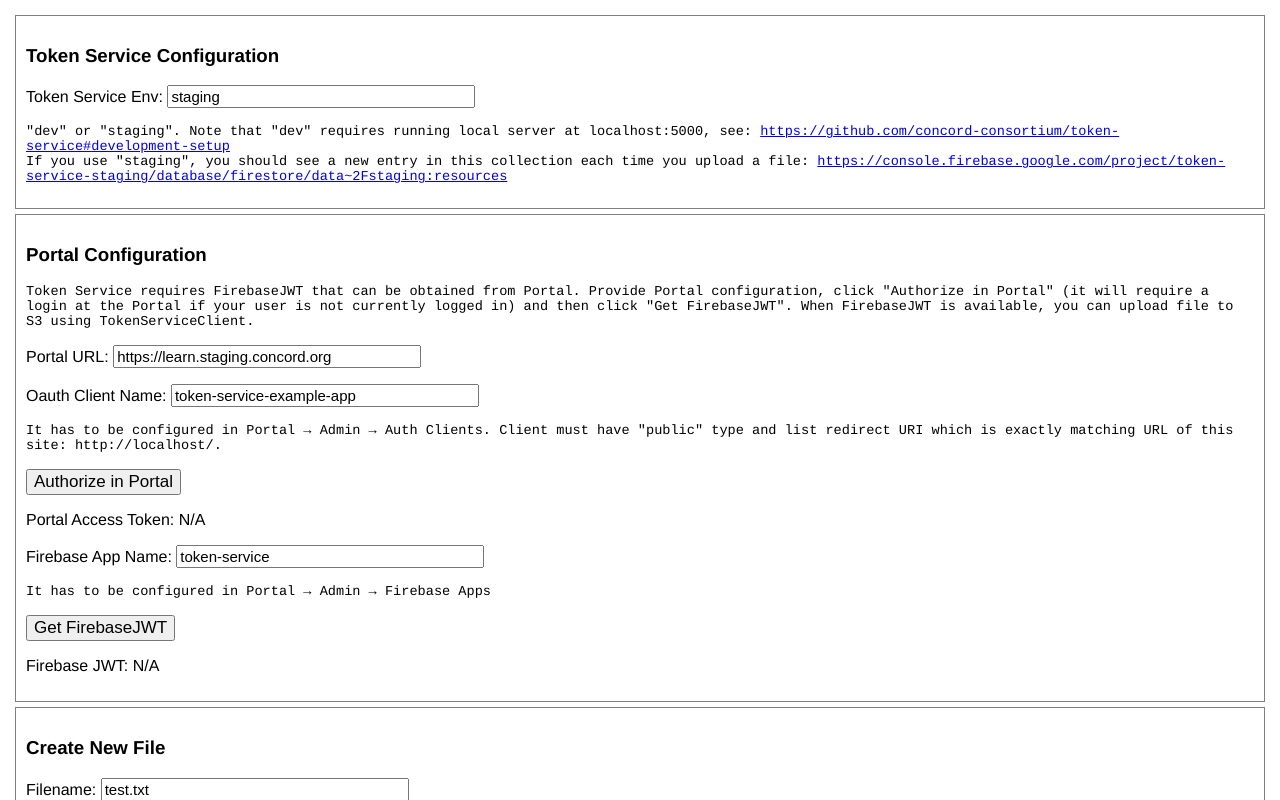
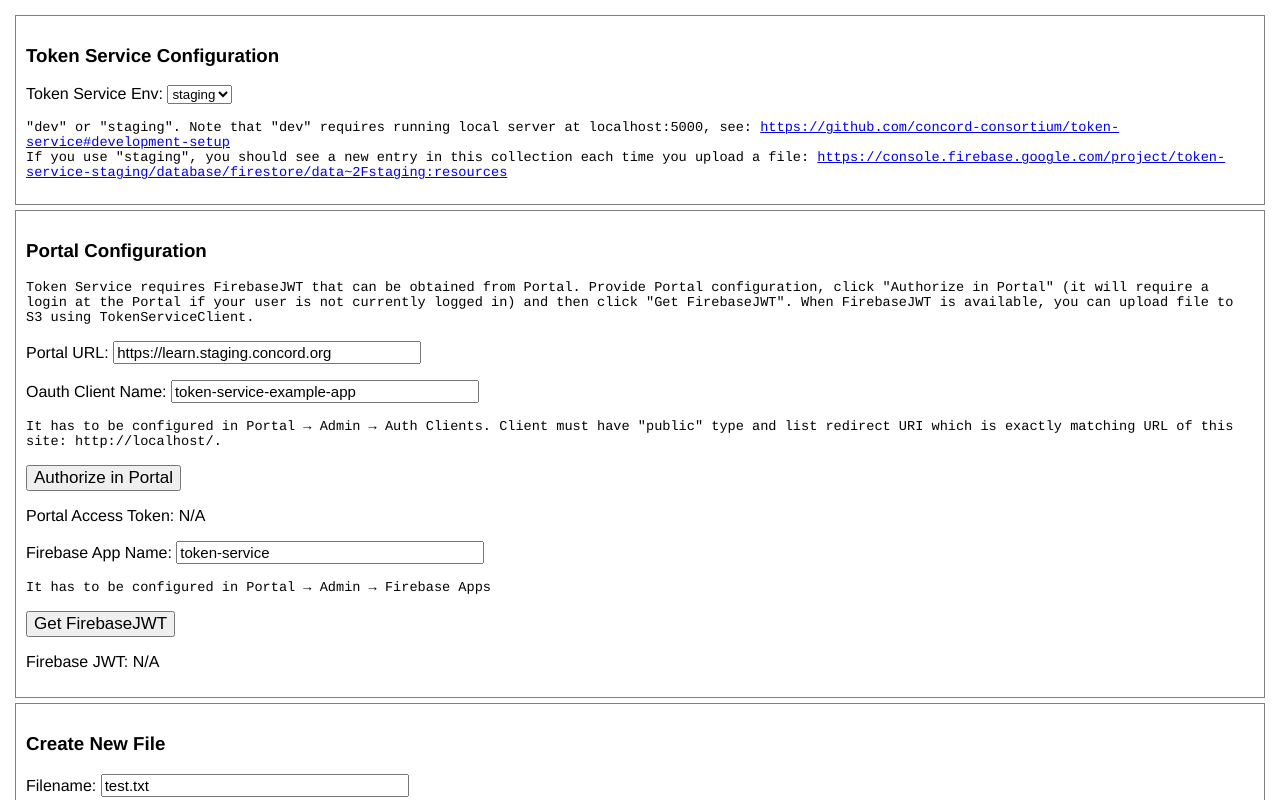
Before and after one commit to concord-consortium/token-service, a React app in the folder example-app/: page / in a window 1280 px wide. Shown: the top 800 px of the page. Built offline with nearby package versions, Linux system fonts and the light colour scheme.

Commit message:
switch to using a select, and validate the type

```diff
--- a/example-app/src/form-helpers.ts
+++ b/example-app/src/form-helpers.ts
@@ -2,14 +2,14 @@
 
 interface InputProps {
   value: string,
-  onChange: (event: ChangeEvent<HTMLInputElement | HTMLTextAreaElement>) => void
+  onChange: (event: ChangeEvent<HTMLInputElement | HTMLTextAreaElement | HTMLSelectElement>) => void
 };
 
 export const useLocalStorageInput = (propName: string, defaultValue: string): [string, InputProps, (value: string) => void] => {
   const [value, setValue] = useState(localStorage.getItem(propName) || defaultValue);
   const props = {
     value,
-    onChange: (event: ChangeEvent<HTMLInputElement | HTMLTextAreaElement>) => {
+    onChange: (event: ChangeEvent<HTMLInputElement | HTMLTextAreaElement | HTMLSelectElement>) => {
       setValue(event.target.value);
       localStorage.setItem(propName, event.target.value);
     }
--- a/example-app/src/index.tsx
+++ b/example-app/src/index.tsx
@@ -19,8 +19,7 @@
   const [readWriteToken, setReadWriteToken] = useState("");
   const [filePublicUrl, setFilePublicUrl] = useState("");
 
-  // TODO hacky
-  const tokenServiceEnv: "dev" | "staging" = rawTokenServiceEnv as "dev" | "staging";
+  const tokenServiceEnv: "dev" | "staging" = ["dev","staging"].includes(rawTokenServiceEnv) ? rawTokenServiceEnv as "dev" | "staging" : "staging";
 
   useEffect(() => {
     setPortalAccessToken(helpers.readPortalAccessToken());
@@ -80,7 +79,10 @@
     <div>
       <div className="section">
         <h3>Token Service Configuration</h3>
-        <p>Token Service Env: <input {...tokenServiceEnvProps}/></p>
+        <p>Token Service Env: <select {...tokenServiceEnvProps} >
+          <option value="dev">dev</option>
+          <option value="staging">staging</option>
+        </select></p>
         <p className="hint">
           "dev" or "staging". Note that "dev" requires running local server at localhost:5000, see: <a target="_blank" href="https://github.com/concord-consortium/token-service#development-setup">https://github.com/concord-consortium/token-service#development-setup</a><br/>
           If you use "staging", you should see a new entry in this collection each time you upload a file: <a target="_blank" href="https://console.firebase.google.com/project/token-service-staging/database/firestore/data~2Fstaging:resources">https://console.firebase.google.com/project/token-service-staging/database/firestore/data~2Fstaging:resources</a>
```
